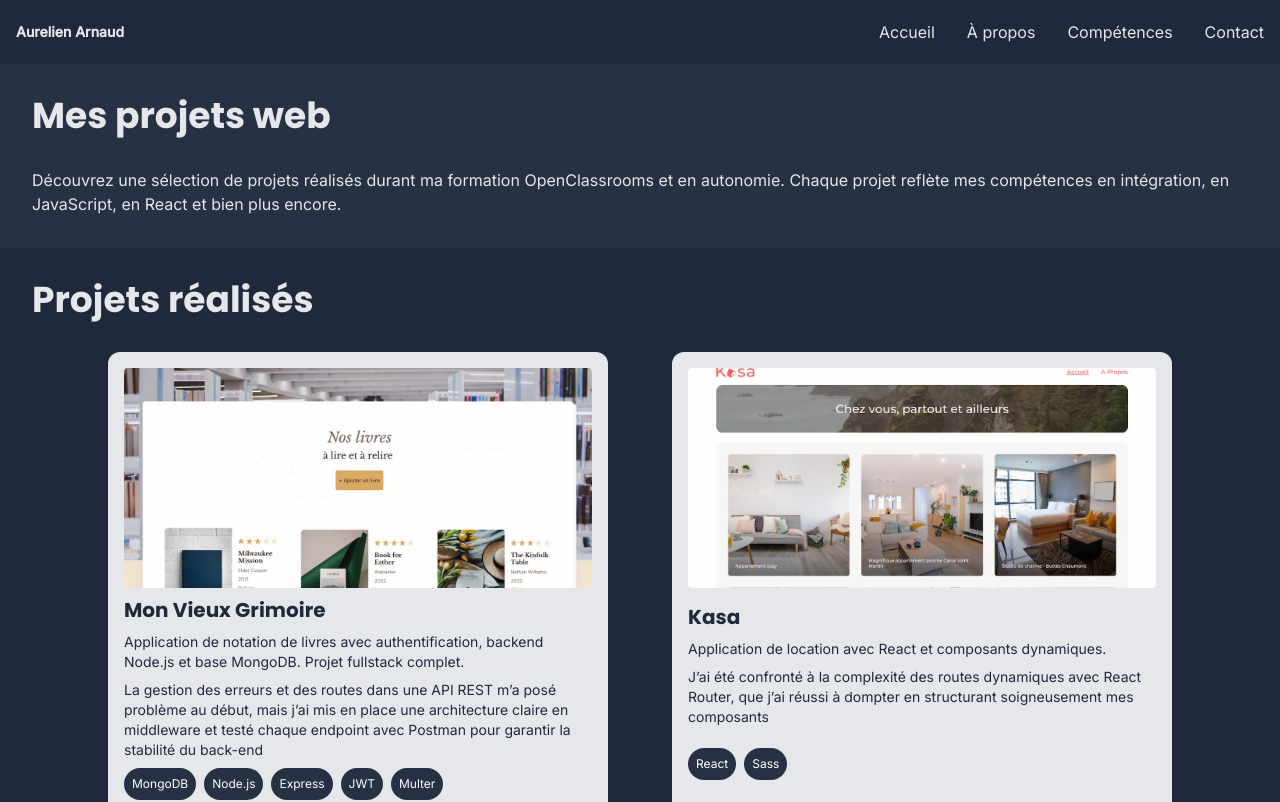
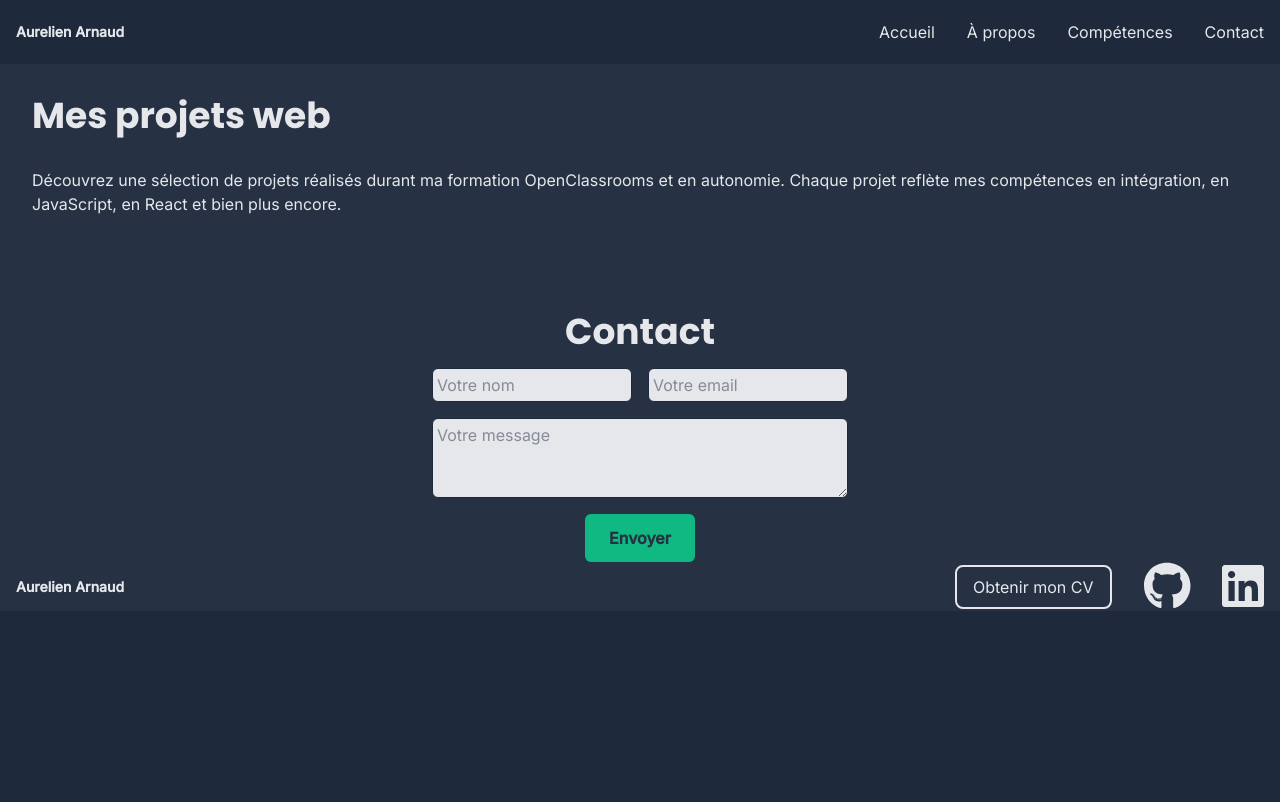
Before and after one commit to aurelienrnd/portfolio, a React (Vite) app: page /project in a window 1280 px wide. Shown: the top 802 px of the page. Built offline with nearby package versions, Linux system fonts and the light colour scheme.

Commit message:
modif: réorganisation et renomage des composents de la la page projet

```diff
--- a/src/components/pages/projects/Project.tsx
+++ b/src/components/pages/projects/Project.tsx
@@ -1,6 +1,5 @@
 // Compoments
-import Banner from './sections/banner-project/Banner-project.tsx';
-import Cards from './sections/cards/Cards.tsx';
+import BannerProject from './sections/Banner-project/BannerProject.tsx';
 
 /** Affiche la page Projet
  * @description - Contient les sections Banner et Cards.
@@ -11,8 +10,7 @@ import Cards from './sections/cards/Cards.tsx';
 function Project(): React.JSX.Element {
   return (
     <main id="project">
-      <Banner />
-      <Cards />
+      <BannerProject />
     </main>
   );
 }
--- a/src/components/pages/projects/sections/banner-project/Banner-project.tsx
+++ b/src/components/pages/projects/sections/Banner-project/BannerProject.tsx
@@ -2,7 +2,7 @@
  * @description - Contient un texte d’introduction.
  * @returns {JSX.Element} - La bannière de la page Projet du site.
  */
-function Banner(): React.JSX.Element {
+function BannerProject(): React.JSX.Element {
   return (
     <section id="banner-project" className="">
       <h1>Mes projets web</h1>
@@ -15,4 +15,4 @@ function Banner(): React.JSX.Element {
   );
 }
 
-export default Banner;
+export default BannerProject;
```
Also changed, not shown: 1 other file (tests, documents, lock files or other folders).
